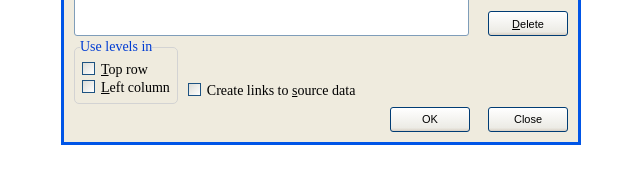
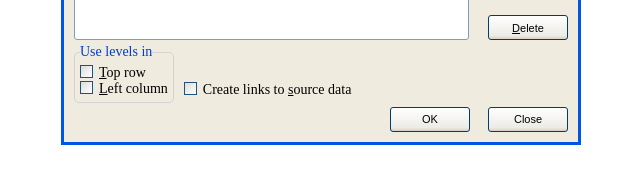
Before and after one commit to rohits673/css-assignment, a plain HTML site: page index.html in a window 1280 px wide. Shown: the part 425-608 px from the top of the page, 319-959 px from the left. Drawn offline with Linux system fonts and the light colour scheme.

Commit message:
Update index.html

```diff
--- a/index.html
+++ b/index.html
@@ -24,9 +24,9 @@
             <div class="content flex flex-col flex-space-between">
                 <label for="functions"><u>F</u>unction:</label>
                 <select accesskey="f" name="functions" id="functions" class="function-option input-style">
-                    <option value="sum">Sum</option>
-                    <option value="option2">Option 2</option>
-                    <option value="option3">Option 3</option>
+                    <option value="1">Sum</option>
+                    <option value="2">Subtract</option>
+                    <option value="3">Multiply</option>
                 </select>
 
                 <p><u>R</u>eference:</p>
@@ -48,20 +48,20 @@
                 <div class="bottom-content flex">
                     <fieldset class="level-checkbox">
                         <legend class="level-checkbox-heading">Use levels in</legend>
-                        <table>
-                            <tr>
-                                <td>
+                        <div class="table">
+                            <div class="table-row">
+                                <div class="table-data">
                                     <input accesskey="t" name="top_row" id="top_row" class="checkbox" type="checkbox">
                                     <label class="checkbox-label" for="top_row"><u>T</u>op row</label>
-                                </td>
-                            </tr>
-                            <tr>
-                                <td><input accesskey="l" class="checkbox" type="checkbox" name="left_column"
-                                        id="left_column">
+                                </div>
+                            </div>
+                            <div class="table-row">
+                                <div class="table-data">
+                                    <input accesskey="l" class="checkbox" type="checkbox" name="left_column" id="left_column">
                                     <label class="checkbox-label" for="left_column"><u>L</u>eft column</label>
-                                </td>
-                            </tr>
-                        </table>
+                                </div>
+                            </div>
+                        </div>
                     </fieldset>
                     <div class="create-links-box flex">
                         <input accesskey="s" type="checkbox" class="checkbox" name="create_links" id="create_links">
```
